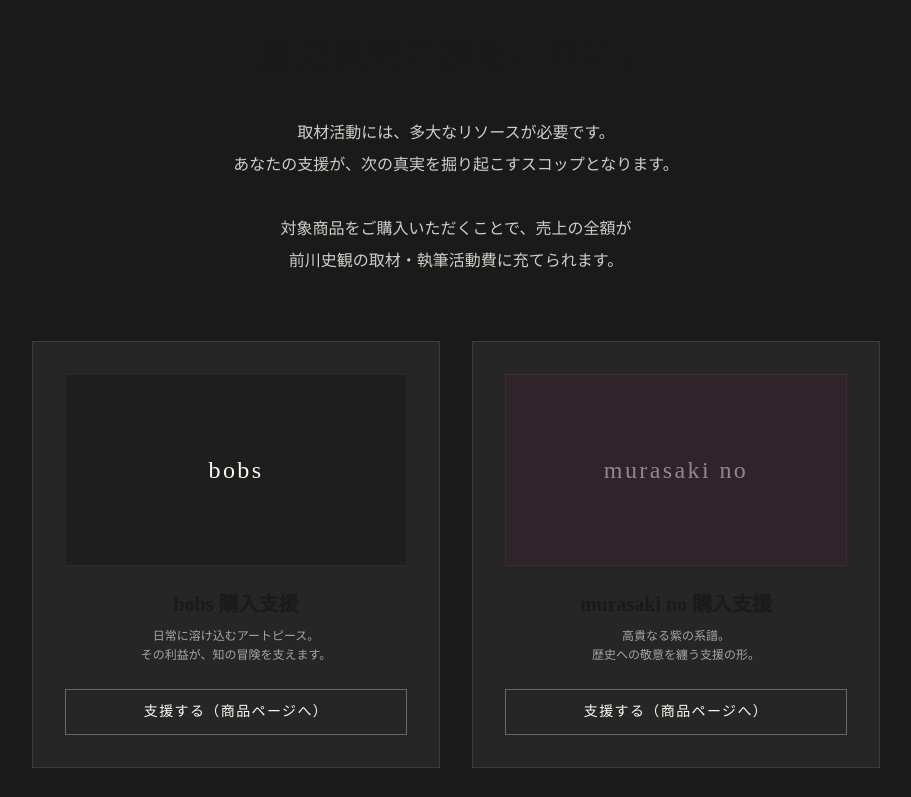
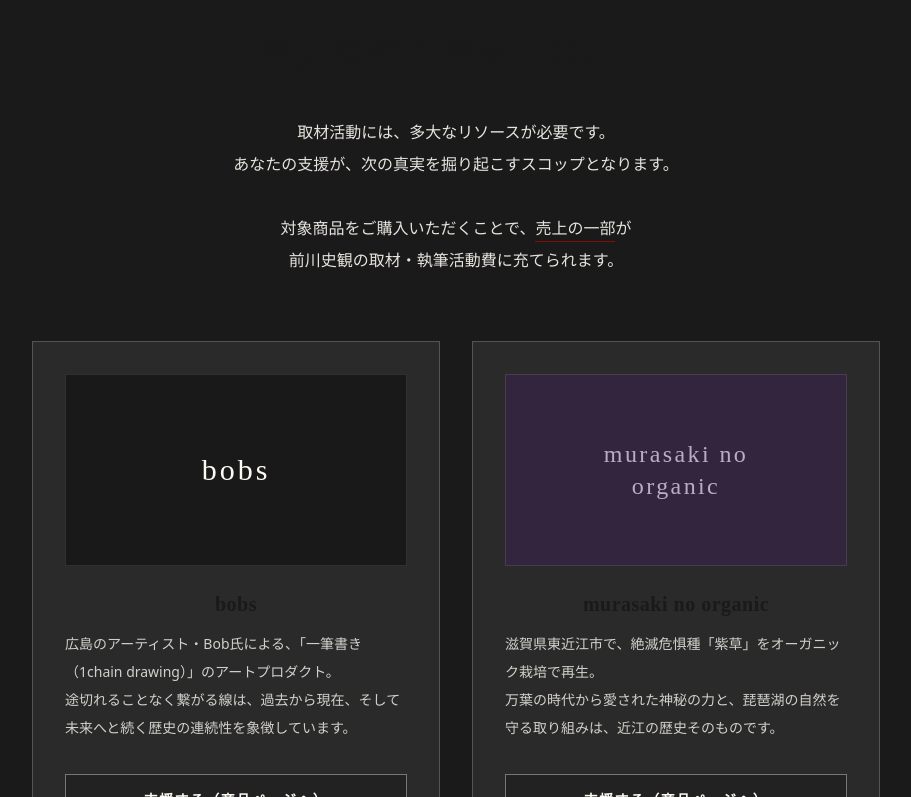
Before and after one commit to imashuku/maekawa-shikan-site-v2, a Next.js app: page /support in a window 1280 px wide. Shown: the part 1143-1940 px from the top of the page, without its empty margins (184-1095 px from the left). Built offline with nearby package versions, Linux system fonts and the light colour scheme.

Commit message:
Update: Refine support section text and UI for readability

```diff
--- a/src/app/support/page.tsx
+++ b/src/app/support/page.tsx
@@ -99,53 +99,55 @@ export default function SupportPage() {
       <section className="w-full bg-sumi-dark text-kinari py-20 md:py-32">
           <div className="max-w-4xl mx-auto px-6 text-center">
               <span className="text-kokihi text-xs font-bold tracking-widest mb-6 block">SPECIAL SUPPORT</span>
-              <h2 className="text-2xl md:text-4xl font-serif mb-8 leading-relaxed">
+              <h2 className="text-2xl md:text-3xl lg:text-4xl font-serif mb-8 leading-relaxed">
                   歴史探究の旅を、共に。
               </h2>
-              <p className="text-sm md:text-base font-serif leading-loose opacity-80 mb-16">
+              <p className="text-sm md:text-base font-serif leading-loose opacity-90 mb-16">
                   取材活動には、多大なリソースが必要です。<br/>
                   あなたの支援が、次の真実を掘り起こすスコップとなります。<br/>
                   <br/>
-                  対象商品をご購入いただくことで、売上の全額が<br/>
+                  対象商品をご購入いただくことで、<span className="border-b border-kokihi pb-1">売上の一部</span>が<br/>
                   前川史観の取材・執筆活動費に充てられます。
               </p>
 
               <div className="grid grid-cols-1 md:grid-cols-2 gap-8 mb-16">
                   {/* Support Item: bobs */}
-                  <div className="bg-sumi/50 border border-kinari/10 p-8 hover:border-kokihi/50 transition-colors group">
-                      <div className="h-48 bg-black/20 mb-6 flex items-center justify-center font-serif text-2xl tracking-widest border border-kinari/5">
-                          bobs
+                  <div className="bg-[#2a2a2a] border border-kinari/20 p-8 hover:border-kokihi/80 transition-colors group flex flex-col h-full">
+                      <div className="h-48 bg-black/40 mb-6 flex items-center justify-center font-serif text-3xl tracking-widest border border-kinari/10 relative overflow-hidden">
+                          <span className="relative z-10">bobs</span>
+                          <div className="absolute inset-0 opacity-10 bg-[radial-gradient(circle_at_center,_var(--tw-gradient-stops))] from-white to-transparent transform scale-150"></div>
                       </div>
-                      <h3 className="text-xl font-serif font-bold mb-2">bobs 購入支援</h3>
-                      <p className="text-xs opacity-60 mb-6 leading-relaxed">
-                          日常に溶け込むアートピース。<br/>
-                          その利益が、知の冒険を支えます。
+                      <h3 className="text-xl font-serif font-bold mb-3 tracking-wide">bobs</h3>
+                      <p className="text-sm opacity-80 mb-8 leading-loose flex-grow text-left">
+                          広島のアーティスト・Bob氏による、「一筆書き（1chain drawing）」のアートプロダクト。<br/>
+                          途切れることなく繋がる線は、過去から現在、そして未来へと続く歴史の連続性を象徴しています。
                       </p>
                       <a
                         href="https://bobs.base.ec/"
                         target="_blank"
                         rel="noopener noreferrer"
-                        className="block w-full py-3 border border-kinari/30 text-kinari group-hover:bg-kokihi group-hover:border-kokihi group-hover:text-white transition-all duration-300 font-serif text-sm tracking-widest"
+                        className="block w-full py-4 border border-kinari/40 text-kinari bg-sumi-dark/50 group-hover:bg-kokihi group-hover:border-kokihi group-hover:text-white transition-all duration-300 font-serif text-sm tracking-widest font-bold"
                       >
                           支援する（商品ページへ）
                       </a>
                   </div>
 
-                  {/* Support Item: murasaki no */}
-                  <div className="bg-sumi/50 border border-kinari/10 p-8 hover:border-kokihi/50 transition-colors group">
-                      <div className="h-48 bg-pink-900/10 mb-6 flex items-center justify-center font-serif text-2xl tracking-widest border border-kinari/5 text-pink-100/50">
-                          murasaki no
+                  {/* Support Item: murasaki no organic */}
+                  <div className="bg-[#2a2a2a] border border-kinari/20 p-8 hover:border-kokihi/80 transition-colors group flex flex-col h-full">
+                      <div className="h-48 bg-purple-900/20 mb-6 flex items-center justify-center font-serif text-2xl tracking-widest border border-kinari/10 text-purple-100/70 relative overflow-hidden">
+                          <span className="relative z-10 text-center">murasaki no<br/>organic</span>
+                          <div className="absolute inset-0 opacity-10 bg-[radial-gradient(circle_at_center,_var(--tw-gradient-stops))] from-purple-400 to-transparent transform scale-150"></div>
                       </div>
-                      <h3 className="text-xl font-serif font-bold mb-2">murasaki no 購入支援</h3>
-                      <p className="text-xs opacity-60 mb-6 leading-relaxed">
-                          高貴なる紫の系譜。<br/>
-                          歴史への敬意を纏う支援の形。
+                      <h3 className="text-xl font-serif font-bold mb-3 tracking-wide">murasaki no organic</h3>
+                      <p className="text-sm opacity-80 mb-8 leading-loose flex-grow text-left">
+                          滋賀県東近江市で、絶滅危惧種「紫草」をオーガニック栽培で再生。<br/>
+                          万葉の時代から愛された神秘の力と、琵琶湖の自然を守る取り組みは、近江の歴史そのものです。
                       </p>
                       <a
                          href="https://murasakino-organic.stores.jp/"
                          target="_blank"
                          rel="noopener noreferrer"
-                         className="block w-full py-3 border border-kinari/30 text-kinari group-hover:bg-kokihi group-hover:border-kokihi group-hover:text-white transition-all duration-300 font-serif text-sm tracking-widest"
+                         className="block w-full py-4 border border-kinari/40 text-kinari bg-sumi-dark/50 group-hover:bg-kokihi group-hover:border-kokihi group-hover:text-white transition-all duration-300 font-serif text-sm tracking-widest font-bold"
                       >
                           支援する（商品ページへ）
                       </a>
```
